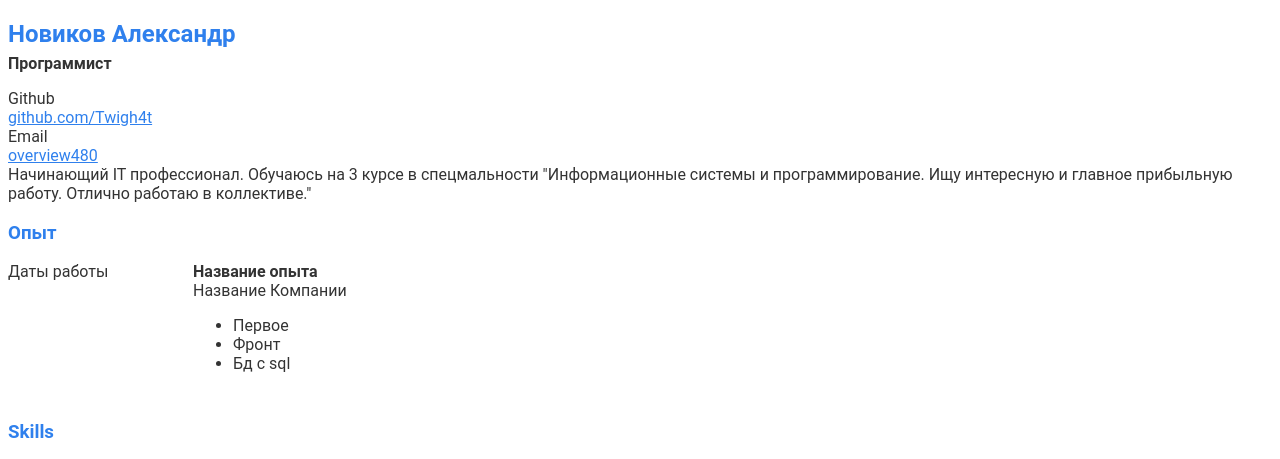
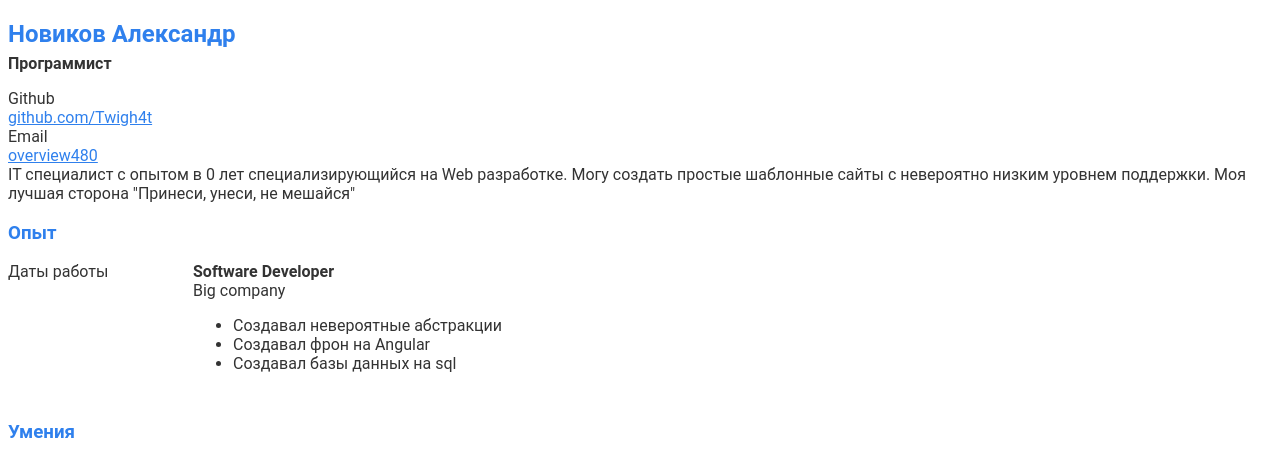
Before and after one commit to Twigh4t/Plexrise, a plain HTML site: page index.html in a window 1280 px wide. Shown: the top 459 px of the page. Drawn offline with Linux system fonts and the light colour scheme; a script that the page names is missing; files whose address does not match are found by name.

Commit message:
Добавил стили изменил описание

```diff
--- a/index.html
+++ b/index.html
@@ -1,11 +1,11 @@
 <!DOCTYPE html>
 <html>
-    <head>
-        <meta charset="utf-8">
-        <title></title>
-        <link rel="stylesheet" href="D:\Plexrise\css\main.css">
-    </head>
     <body>
+        <head>
+            <meta charset="UTF-8">
+            <title>Резюме</title>
+            <link rel="stylesheet" type="text/css" href="css/main.css">
+        </head>
         <div class="cv">
             <section>
                 <h1>Новиков Александр</h1>
@@ -29,7 +29,7 @@
                     </div>
                 </div>
                 <div class="description">
-                    Начинающий IT профессионал. Обучаюсь на 3 курсе в спецмальности "Информационные системы и программирование. Ищу интересную и главное прибыльную работу. Отлично работаю в коллективе."
+                    IT специалист с опытом в 0 лет специализирующийся на Web разработке. Могу создать простые шаблонные сайты с невероятно низким уровнем поддержки. Моя лучшая сторона "Принеси, унеси, не мешайся"
                 </div>
             </section>
 
@@ -41,20 +41,20 @@
                     </div>
 
                     <div class="exp_description">
-                        <div class="exp__name">Название опыта</div>
-                        <div class="exp__company">Название Компании</div>
+                        <div class="exp__name">Software Developer</div>
+                        <div class="exp__company">Big company</div>
                         <div class="exp__detalis">
                             <ul>
-                                <li>Первое</li>
-                                <li>Фронт</li>
-                                <li>Бд с sql</li>
+                                <li>Создавал невероятные абстракции</li>
+                                <li>Создавал фрон на Angular</li>
+                                <li>Создавал базы данных на sql</li>
                             </ul>
                         </div>
                     </div>
                 </div>
             </section>
             <section>
-                <h3>Skills</h3>
+                <h3>Умения</h3>
                 <div>
                     C#, CSS, SQL
                 </div>
```
Also changed, not shown: css/main.scss (+9 -0 lines).
